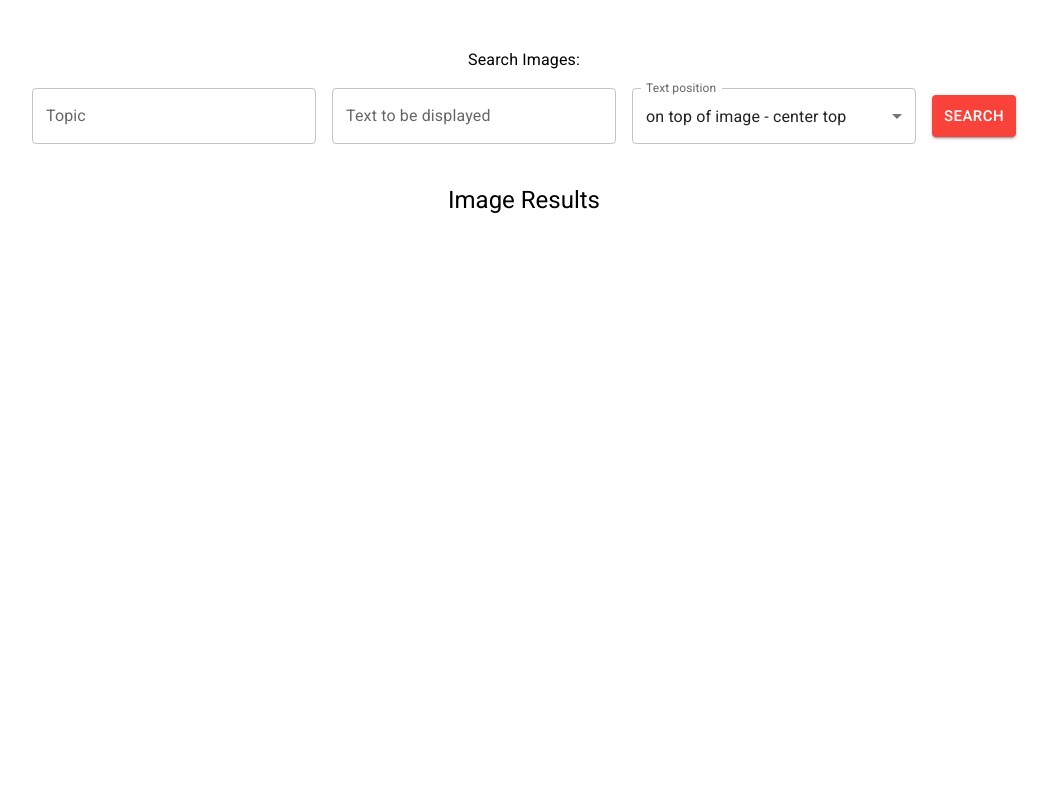
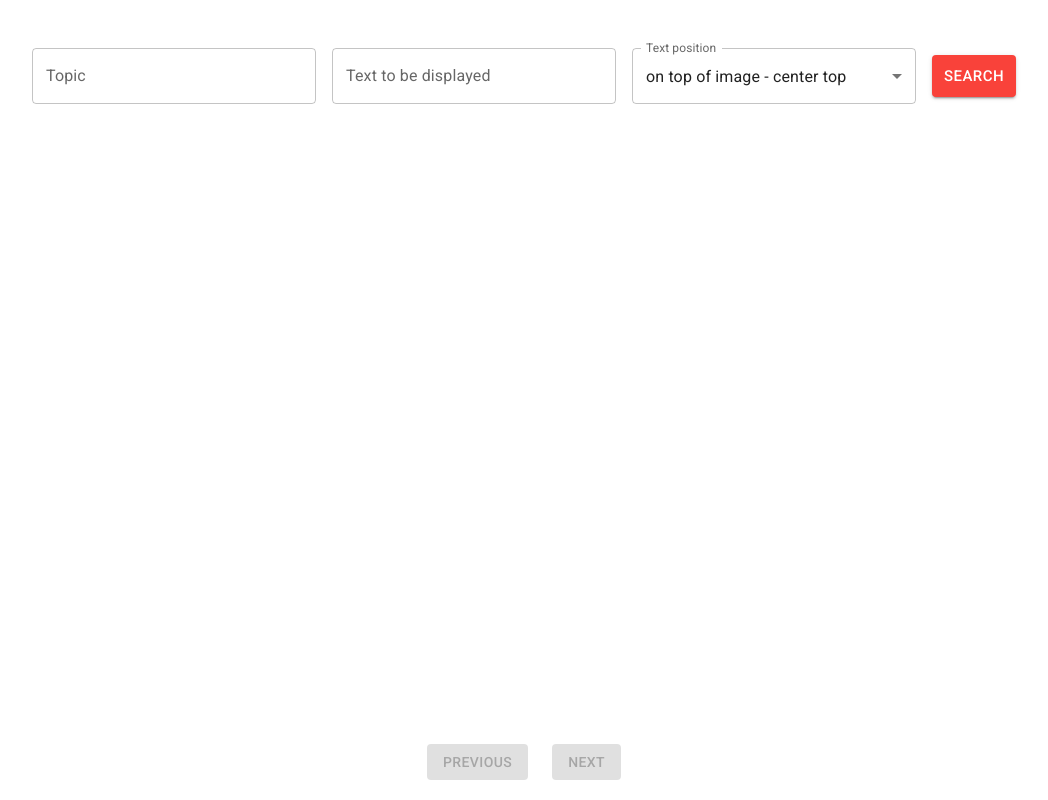
Before and after one commit to natalia-migas/giphy-web, a React (Create React App) app: page / in a window 1280 px wide. Shown: the whole page, without its empty margins (116-1164 px from the left). Built offline with nearby package versions, Linux system fonts and the light colour scheme.

Commit message:
draft navigation buttons with basic structure

```diff
--- a/src/application/imagesApi.ts
+++ b/src/application/imagesApi.ts
@@ -1,15 +1,20 @@
 import { httpService } from "../services/httpService";
 import { ImageAPIResponseSchema } from "../domain/apiSchema";
 
-export const getImages = async (searchString: string) => {
+export const getImages = async (
+  searchString: string,
+  offset: number = 0,
+  limit: number = 3
+) => {
   const response = await httpService.get(
     "https://api.giphy.com/v1/stickers/search",
     {
       params: new URLSearchParams({
         q: searchString,
-        limit: "3",
+        limit: limit.toString(),
         rating: "g",
         api_key: "1bkG7ky5cmw5SLyvNfElcR1iYVzs38Zq",
+        offset: offset.toString(),
       }),
     }
   );
--- a/src/ui/HomePage/HomePage.tsx
+++ b/src/ui/HomePage/HomePage.tsx
@@ -7,6 +7,8 @@ function HomePage() {
   const [images, setImages] = useState<Image[]>([]);
   const [imgText, setImgText] = useState<string>("");
   const [textPosition, setTextPosition] = useState<number>(1);
+  const [currentPage, setCurrentPage] = useState<number>(0);
+  const [totalPages, setTotalPages] = useState<number>(0);
 
   return (
     <>
@@ -14,11 +16,17 @@ function HomePage() {
         setImages={setImages}
         setImgText={setImgText}
         setTextPosition={setTextPosition}
+        setCurrentPage={setCurrentPage}
+        setTotalPages={setTotalPages}
+        currentPage={currentPage}
       />
       <ImageResults
         images={images}
         imgText={imgText}
         textPosition={textPosition}
+        currentPage={currentPage}
+        totalPages={totalPages}
+        setCurrentPage={setCurrentPage}
       />
     </>
   );
--- a/src/ui/ImageResults/ImageResults.styled.ts
+++ b/src/ui/ImageResults/ImageResults.styled.ts
@@ -37,3 +37,12 @@ export const TextOverlay = styled(Typography)<{ textPosition: number }>`
     }
   }}
 `;
+
+export const Navigation = styled(Grid)`
+  background: white;
+  position: fixed;
+  bottom: 0;
+  width: 100%;
+  display: flex;
+  padding: 20px;
+`;
--- a/src/ui/ImageResults/ImageResults.tsx
+++ b/src/ui/ImageResults/ImageResults.tsx
@@ -1,25 +1,51 @@
-import { Typography, Grid, Container } from "@mui/material";
+import { Grid, Container, Button } from "@mui/material";
 import { Image } from "../../domain/imageSearch";
 import {
   ImageContainer,
   StyledImage,
   TextOverlay,
+  Navigation,
 } from "./ImageResults.styled";
 
 interface ImageResultsProps {
   images: Image[];
   imgText: string;
   textPosition: number;
+  currentPage: number;
+  totalPages: number;
+  setCurrentPage: React.Dispatch<React.SetStateAction<number>>;
 }
 
-function ImageResults({ images, imgText, textPosition }: ImageResultsProps) {
+function ImageResults({
+  images,
+  imgText,
+  textPosition,
+  currentPage,
+  totalPages,
+  setCurrentPage,
+}: ImageResultsProps) {
+  const handleNext = () => {
+    if (currentPage < totalPages - 1) {
+      setCurrentPage(currentPage + 1);
+    }
+  };
+
+  const handlePrevious = () => {
+    if (currentPage > 0) {
+      setCurrentPage(currentPage - 1);
+    }
+  };
+
   return (
     <Container
       maxWidth="xl"
-      sx={{ display: "flex", flexDirection: "column", alignItems: "center" }}
+      sx={{
+        display: "flex",
+        flexDirection: "column",
+        alignItems: "center",
+      }}
     >
-      <Typography variant="h5">Image Results</Typography>
-      <Grid container>
+      <Grid container sx={{ marginBottom: 20 }}>
         {images.map((img, index) => (
           <ImageContainer item xs={12} md={4} key={index}>
             <StyledImage src={img.url} alt={`${img.title}-${index}`} />
@@ -31,6 +57,23 @@ function ImageResults({ images, imgText, textPosition }: ImageResultsProps) {
           </ImageContainer>
         ))}
       </Grid>
+      <Navigation justifyContent="center">
+        <Button
+          onClick={handlePrevious}
+          disabled={currentPage === 0}
+          variant="contained"
+          sx={{ marginRight: 3 }}
+        >
+          Previous
+        </Button>
+        <Button
+          onClick={handleNext}
+          disabled={currentPage >= totalPages - 1}
+          variant="contained"
+        >
+          Next
+        </Button>
+      </Navigation>
     </Container>
   );
 }
--- a/src/ui/ImageSearch/ImageSearch.tsx
+++ b/src/ui/ImageSearch/ImageSearch.tsx
@@ -9,7 +9,7 @@ import {
   TextField,
   Typography,
 } from "@mui/material";
-import { useState } from "react";
+import { useEffect, useState } from "react";
 import { getImages } from "../../application/imagesApi";
 import { Image } from "../../domain/imageSearch";
 
@@ -17,17 +17,25 @@ interface ImageSearchProps {
   setImages: React.Dispatch<React.SetStateAction<Image[]>>;
   setImgText: React.Dispatch<React.SetStateAction<string>>;
   setTextPosition: React.Dispatch<React.SetStateAction<number>>;
+  setCurrentPage: React.Dispatch<React.SetStateAction<number>>;
+  setTotalPages: React.Dispatch<React.SetStateAction<number>>;
+  currentPage: number;
 }
 
 function ImageSearch({
   setImages,
   setImgText,
   setTextPosition,
+  setCurrentPage,
+  setTotalPages,
+  currentPage,
 }: ImageSearchProps) {
   const [searchString, setSearchString] = useState<string>("");
   const [imageText, setImageText] = useState<string>("");
   const [position, setPosition] = useState<number>(1);
   const [error, setError] = useState<string>("");
+
+  const limit = 3;
 
   const positions = [
     { value: 1, label: "on top of image - center top" },
@@ -35,11 +43,14 @@ function ImageSearch({
     { value: 3, label: "below image - center" },
   ];
 
-  const handleSearch = async (event: React.FormEvent<HTMLFormElement>) => {
-    event.preventDefault();
+  const fetchImages = async () => {
     setError("");
     try {
-      const fetchedImages = await getImages(searchString);
+      const fetchedImages = await getImages(
+        searchString,
+        currentPage * limit,
+        limit
+      );
       setImages(
         fetchedImages.data.map((img) => ({
           url: img.images.downsized_medium.url,
@@ -48,17 +59,32 @@ function ImageSearch({
       );
       setImgText(imageText);
       setTextPosition(position);
+      setTotalPages(Math.ceil(fetchedImages.pagination.total_count / limit));
     } catch (error) {
       setError("Failed to fetch images. Please try again later.");
     }
   };
 
+  const handleSearch = (event?: React.FormEvent<HTMLFormElement>) => {
+    if (event) {
+      event.preventDefault();
+    }
+    fetchImages();
+  };
+
+  useEffect(() => {
+    setCurrentPage(0);
+  }, [searchString, setCurrentPage]);
+
+  useEffect(() => {
+    if (searchString) {
+      fetchImages();
+    }
+  }, [currentPage]);
+
   return (
     <Box component="form" sx={{ p: 5 }} onSubmit={handleSearch}>
       <Grid container spacing={2} justifyContent="center" alignItems="center">
-        <Grid item xs={12} textAlign="center">
-          <Typography>Search Images:</Typography>
-        </Grid>
         <Grid item xs={12} md={3}>
           <TextField
             fullWidth
```
